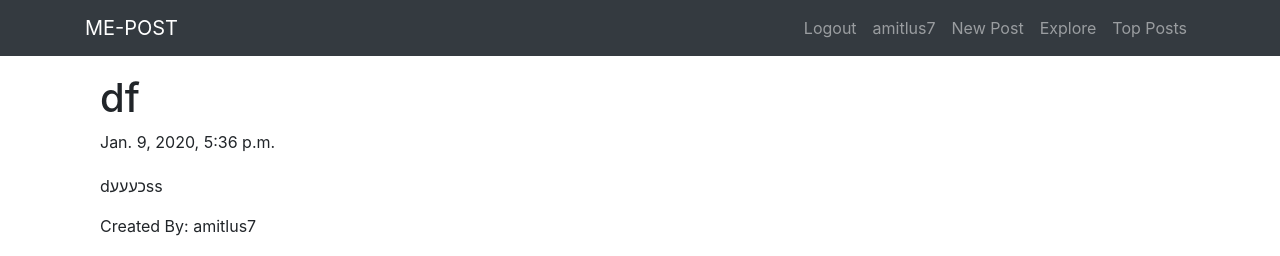
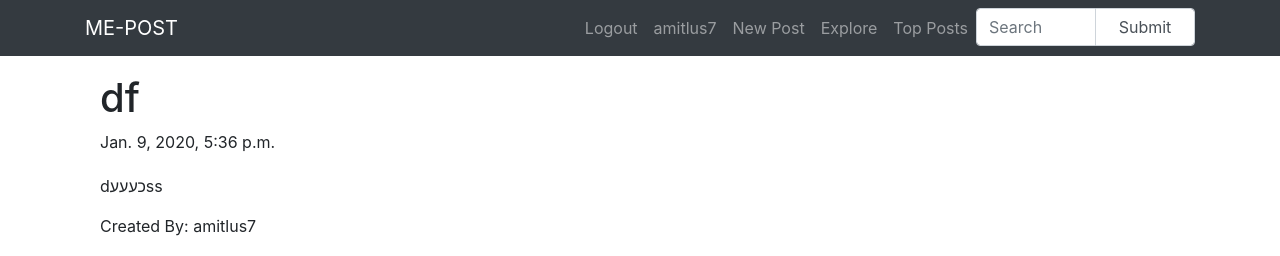
Before and after one commit to amitlus/Django-Project-Posts-Blog, a Django app: page /TheApp/post/1/ in a window 1280 px wide. Shown: the top 256 px of the page. Run offline with Django 3.2, Linux system fonts and the light colour scheme; a user stored in the database is signed in; data comes from the database, SQL or seed files in the repository; both versions use the stored data as it was after the commit; some libraries are stand-ins or nearby versions.

Commit message:
Search added

```diff
--- a/TheApp/urls.py
+++ b/TheApp/urls.py
@@ -18,5 +18,7 @@ urlpatterns = [
     path('explore/', views.PostListView.as_view(), name='post_list'),
     path('personalposts/<username>/', views.personalposts, name='personalposts'),
     path('topposts/', views.top, name='top_posts'),
+    path('results/', views.search, name='search'),
+
 
 ]
--- a/TheApp/views.py
+++ b/TheApp/views.py
@@ -12,6 +12,7 @@ from TheApp.forms import PostForm, CommentForm
 from django.urls import reverse_lazy
 from django.utils import timezone
 import random
+from django.db.models import Q
 
 
 # Create your views here.
@@ -190,3 +191,16 @@ def personalposts(request, username):
 def top(request):
     top_posts = Post.objects.order_by('-post_views')# מסדר לפי צפיות מהגדול לקטן, בלי המינוס זה יהיה הפוך
     return render(request, 'TheApp/top.html', {'top_posts':top_posts})
+
+
+def search(request):
+    query_list = Post.objects.all()
+    query = request.GET.get("q")
+    if query:
+        query_list = query_list.filter(
+        Q(title__icontains=query)|
+        Q(text__icontains=query)
+        ).distinct()
+    else:
+        query_list = []
+    return render(request, 'TheApp/results.html' , {'query_list':query_list})
--- a/templates/TheApp/base.html
+++ b/templates/TheApp/base.html
@@ -51,6 +51,17 @@
                       <li><a class="nav-link" id='nav' href="{% url 'TheApp:post_list' %}">Explore</a></li>
                       <li><a class="nav-link" id='nav' href="{% url 'TheApp:top_posts' %}">Top Posts</a></li>
 
+                      <li>
+                        {% csrf_token %}
+                      <form action="{% url 'TheApp:search' %}" class="navbar-form navbar-right">
+                             <div class="input-group"><!-- בזכות הקלאס הזה הסבמיט והסירץ נשארים באותה שורה-->
+                               <input type="text" name="q" class="form-control" placeholder="Search" style="width: 120px;">
+                               <input class="form-control" placeholder="Submit" type="submit" style="width: 100px;">
+                             </div>
+                           </form>
+                         </li>
+
+
                       {% else %}
                       <li><a class= 'nav-link' href="{% url 'TheApp:user_login' %}">Login</a></li>
                       {% endif %}
--- a/templates/TheApp/personalposts.html
+++ b/templates/TheApp/personalposts.html
@@ -4,7 +4,7 @@
 <div class="container" style="padding-bottom: 130px; margin-top:50px;">
 
 {% for item in items %}
-  <div class="container" style="border-style:ridge; border-radius: 5px;">
+  <div class="container Misgeret">
       <h4 id="nav"><a href="{% url 'TheApp:post_detail' pk=item.pk %}">{{item|linebreaks}}</a></h4>
       <p>Published on: {{item.create_date|date:"D M Y"}}</p>
       <p>By: {{item.author}}</p>
--- a/templates/TheApp/post_detail.html
+++ b/templates/TheApp/post_detail.html
@@ -15,7 +15,7 @@
 
 <div class="container">
   <img style="height: 7px;
-    width: 10px;" src="{{ post.author.userprofileinfo.profile_pic.url }}" alt="No Pic">
+    width: 10px;" src="{{ post.userprofileinfo_set.profile_pic.url }}" alt="No Pic">
 </div>
 
 <!--כל משתמש מחובר יראה את הכפתור של הוספת התגובה -->
```
Also changed, not shown: templates/TheApp/results.html (added, +21 -0 lines), db.sqlite3.
